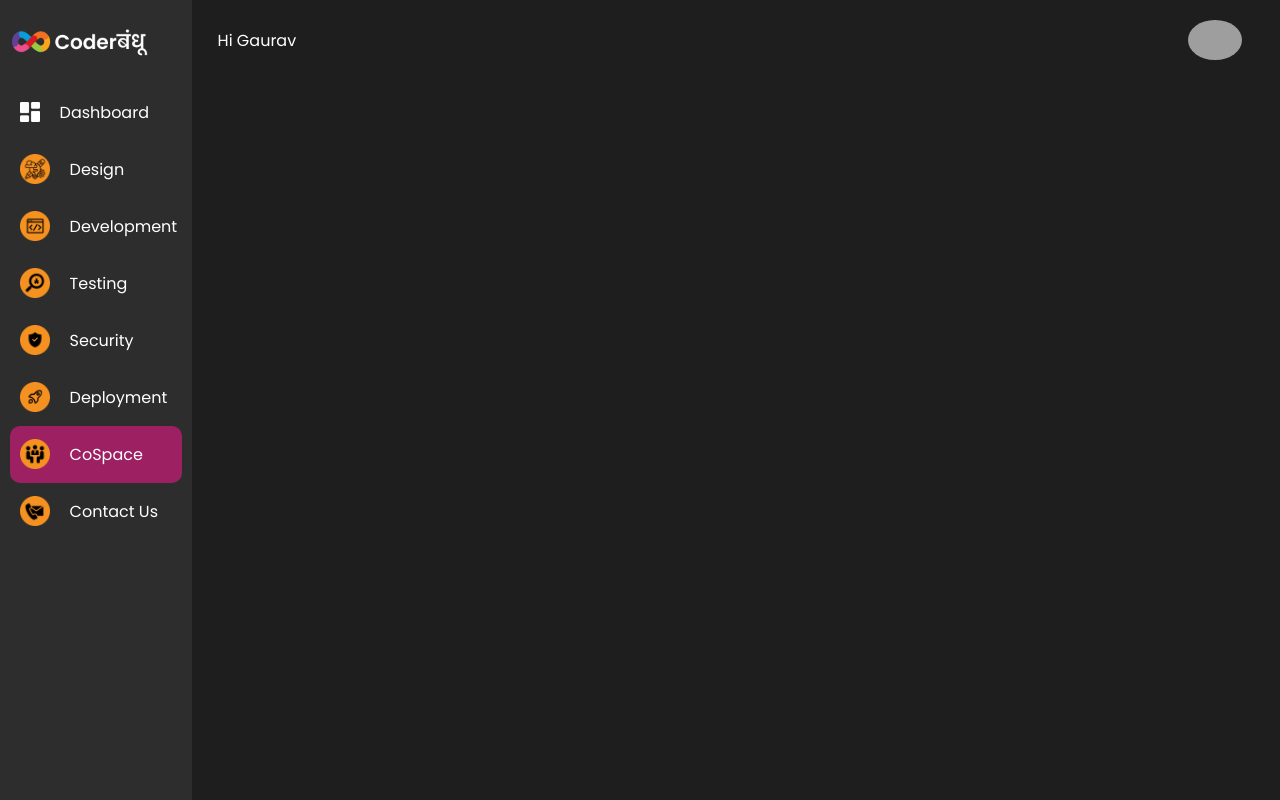
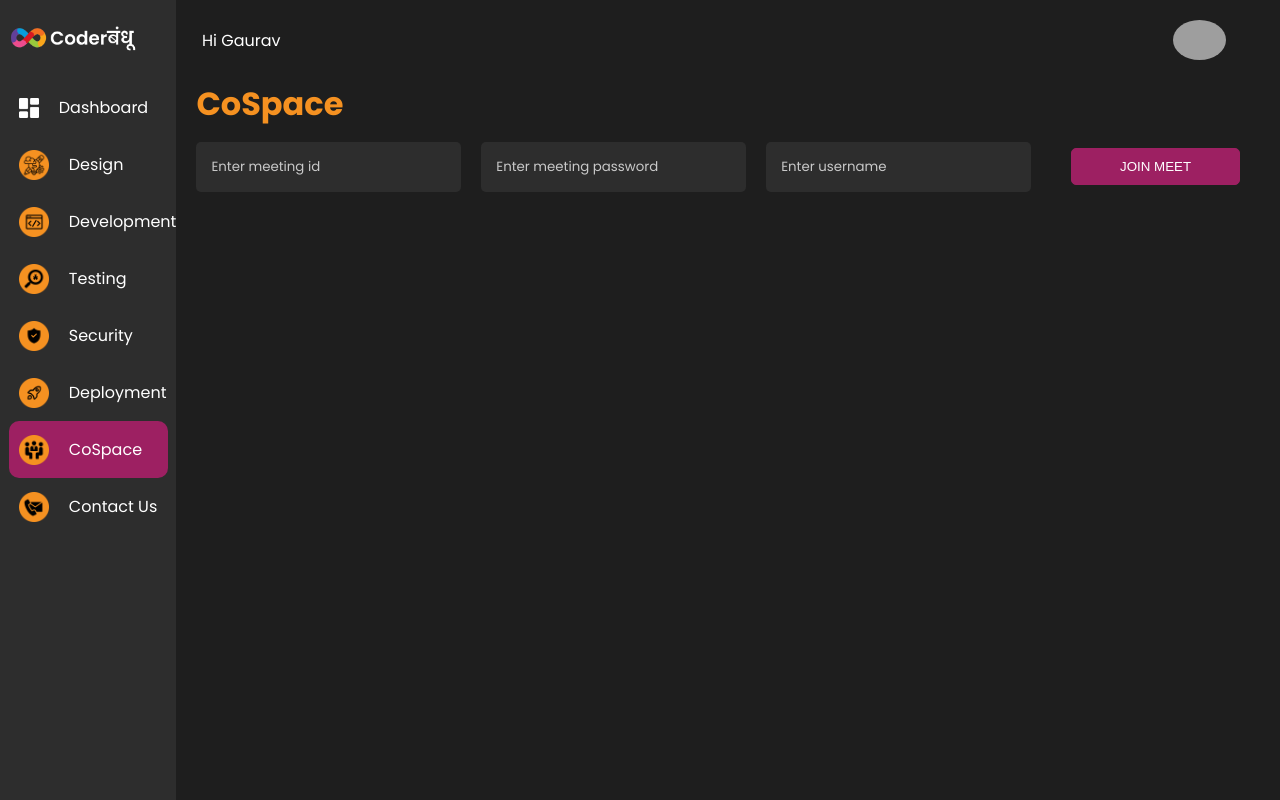
Before and after one commit to shahkushal38/DTDL-CoderBandhu, a React (Create React App) app in the folder frontend/: page /cospace in a window 1280 px wide. Built offline with nearby package versions, Linux system fonts and the light colour scheme; no server answers; grey boxes are pictures that could not be loaded.

Commit message:
Cospace integration

```diff
--- a/frontend/src/App.js
+++ b/frontend/src/App.js
@@ -6,6 +6,8 @@ import TopNav from "./components/TopNav/TopNav";
 import Design from "./components/Design/Design";
 import Security from "./components/Security/Security";
 import Development from "./components/Development/Development";
+import Deployment from "./components/Deployment/Deployment";
+import CoSpace from "./components/CoSpace/CoSpace";
 
 function App() {
   return (
@@ -19,6 +21,8 @@ function App() {
             <Route path="/design" element={<Design />} />
             <Route path="/development" element={<Development />} />
             <Route path="/security" element={<Security />} />
+            <Route path="/deployment" element={<Deployment />} />
+            <Route path="/cospace" element={<CoSpace />} />
             <Route path="/" element={<Home />} />
           </Routes>
         </div>
--- /dev/null
+++ b/frontend/src/components/CoSpace/CoSpace.css
@@ -0,0 +1,36 @@
+.cospace_container{
+    padding: 0 20px;
+}
+
+.deployment_desc{
+    width: 90%;
+    margin-right: 20px;
+    padding: 15px 15px;
+    background-color: #2D2D2D;
+    border: 1px;
+    border-radius: 5px;
+    color: white;
+}
+
+.deployment_desc::placeholder {
+    color: rgb(201, 201, 201);
+    opacity: 1; /* Firefox */
+    font-family: 'Poppins';
+}
+
+.deployment_desc:focus{
+    outline: none;
+}
+
+.cospace_meet{
+    display: flex;
+    flex-direction: row;
+    width: 100%;
+}
+
+.cospace_creds{
+    display: flex;
+    flex-direction: row;
+    justify-content: center;
+    align-items: center;
+}
--- /dev/null
+++ b/frontend/src/components/CoSpace/CoSpace.jsx
@@ -0,0 +1,54 @@
+import React, { useState } from "react";
+import "./CoSpace.css";
+
+const CoSpace = () => {
+  const [meetInfo, setMeetInfo] = useState({
+    id: "",
+    pass: "",
+    username: "",
+  });
+  return (
+    <div className="cospace_container">
+      <h1 className="phase_heading">CoSpace</h1>
+      <div className="cospace_creds">
+        <div className="cospace_meet">
+          <input
+            type="text"
+            className="meet_id"
+            placeholder="Enter meeting id"
+            onChange={(e) => setMeetInfo({ ...meetInfo, id: e.target.value })}
+          />
+          <input
+            type="password"
+            name=""
+            id=""
+            className="meet_id meet_password"
+            placeholder="Enter meeting password"
+            onChange={(e) => setMeetInfo({ ...meetInfo, pass: e.target.value })}
+          />
+          <input
+            type="text"
+            className="meet_id"
+            placeholder="Enter username"
+            onChange={(e) =>
+              setMeetInfo({ ...meetInfo, username: e.target.value })
+            }
+          />
+        </div>
+        <button
+          className="meet_join_button"
+          onClick={() =>
+            window.open(
+              `http://localhost:3001?username=${meetInfo.username}`,
+              "_blank"
+            )
+          }
+        >
+          JOIN MEET
+        </button>
+      </div>
+    </div>
+  );
+};
+
+export default CoSpace;
--- /dev/null
+++ b/frontend/src/components/Deployment/Deployment.css
@@ -0,0 +1,39 @@
+.deployment_container{
+    padding: 0 20px;
+}
+
+.meet_id{
+    width: 45%;
+    margin-right: 20px;
+    padding: 15px 15px;
+    background-color: #2D2D2D;
+    border: 1px;
+    border-radius: 5px;
+    color: white;
+}
+
+.meet_id::placeholder {
+    color: rgb(201, 201, 201);
+    opacity: 1; /* Firefox */
+    font-family: 'Poppins';
+}
+
+.meet_id:focus{
+    outline: none;
+}
+
+.deployment_form_item{
+    margin: 10px 0;
+}
+
+.meet_join_button{
+    color: white;
+    background-color: #9D2062;
+    outline: none;
+    border: 1px solid #9D2062;
+    padding: 10px 20px;
+    border-radius: 5px;
+    width: 200px;
+    margin: 20px;
+    cursor: pointer;
+}
--- /dev/null
+++ b/frontend/src/components/Deployment/Deployment.jsx
@@ -0,0 +1,30 @@
+import React from "react";
+import "./Deployment.css";
+
+const Deployment = () => {
+  return (
+    <div className="deployment_container">
+      <h1 className="phase_heading">Deployment</h1>
+      <div className="deployment_form">
+        <div className="deployment_form_item">
+          <label htmlFor="Field 1">Field 1</label>
+          <input className="deployment_desc" type="text" name="" id="" />
+        </div>
+        <div className="deployment_form_item">
+          <label htmlFor="Field 1">Field 1</label>
+          <input className="deployment_desc" type="text" name="" id="" />
+        </div>
+        <div className="deployment_form_item">
+          <label htmlFor="Field 1">Field 1</label>
+          <input className="deployment_desc" type="text" name="" id="" />
+        </div>
+        <div className="deployment_form_item">
+          <label htmlFor="Field 1">Field 1</label>
+          <input className="deployment_desc" type="text" name="" id="" />
+        </div>
+      </div>
+    </div>
+  );
+};
+
+export default Deployment;
--- a/frontend/src/components/SideNavbar/SideNavbar.jsx
+++ b/frontend/src/components/SideNavbar/SideNavbar.jsx
@@ -20,7 +20,8 @@ const SideNavbar = () => {
             </Link>
             <Link to="design">
               <li
-                className={`nav_item ${currentPath === "/design" ? "active" : ""
+                className={`nav_item ${
+                  currentPath === "/design" ? "active" : ""
                 }`}
               >
                 <img src="./design_logo.png" alt="" className="yellow_logo" />
@@ -29,7 +30,8 @@ const SideNavbar = () => {
             </Link>
             <Link to="development">
               <li
-                className={`nav_item ${currentPath === "/development" ? "active" : ""
+                className={`nav_item ${
+                  currentPath === "/development" ? "active" : ""
                 }`}
               >
                 <img src="./dev_logo.png" alt="" className="yellow_logo" />
@@ -38,7 +40,8 @@ const SideNavbar = () => {
             </Link>
             <Link to="testing">
               <li
-                className={`nav_item ${currentPath === "/testing" ? "active" : ""
+                className={`nav_item ${
+                  currentPath === "/testing" ? "active" : ""
                 }`}
               >
                 <img src="./testing_logo.png" alt="" className="yellow_logo" />
@@ -47,7 +50,8 @@ const SideNavbar = () => {
             </Link>
             <Link to="security">
               <li
-                className={`nav_item ${currentPath === "/security" ? "active" : ""
+                className={`nav_item ${
+                  currentPath === "/security" ? "active" : ""
                 }`}
               >
                 <img src="./security_logo.png" alt="" className="yellow_logo" />
@@ -56,8 +60,8 @@ const SideNavbar = () => {
             </Link>
             <Link to="deployment">
               <li
-                className="nav_item"
-                sName={`nav_item ${currentPath === "/deployment" ? "active" : ""
+                className={`nav_item ${
+                  currentPath === "/deployment" ? "active" : ""
                 }`}
               >
                 <img
@@ -70,7 +74,8 @@ const SideNavbar = () => {
             </Link>
             <Link to="cospace">
               <li
-                className={`nav_item ${currentPath === "/cospace" ? "active" : ""
+                className={`nav_item ${
+                  currentPath === "/cospace" ? "active" : ""
                 }`}
               >
                 <img src="./cospace_logo.png" alt="" className="yellow_logo" />
@@ -79,7 +84,8 @@ const SideNavbar = () => {
             </Link>
 
             <li
-              className={`nav_item ${currentPath === "/contact" ? "active" : ""
+              className={`nav_item ${
+                currentPath === "/contact" ? "active" : ""
               }`}
             >
               <img src="./contact_logo.png" alt="" className="yellow_logo" />
```
Lines whose indentation alone changed are shown as unchanged.
